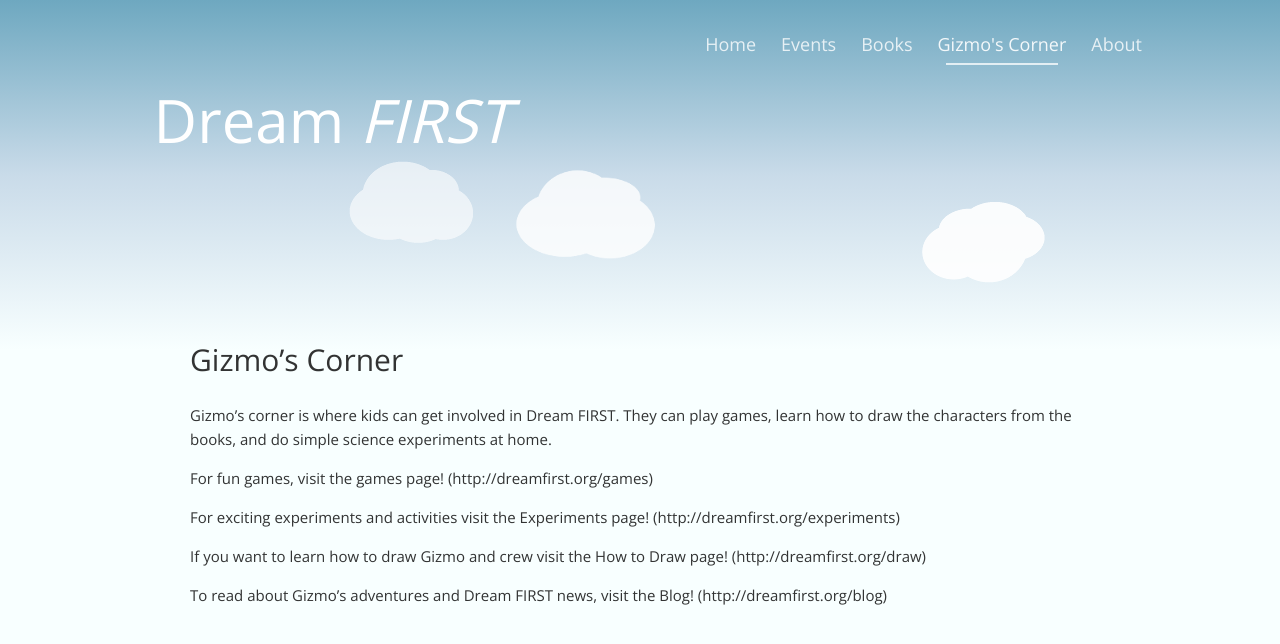
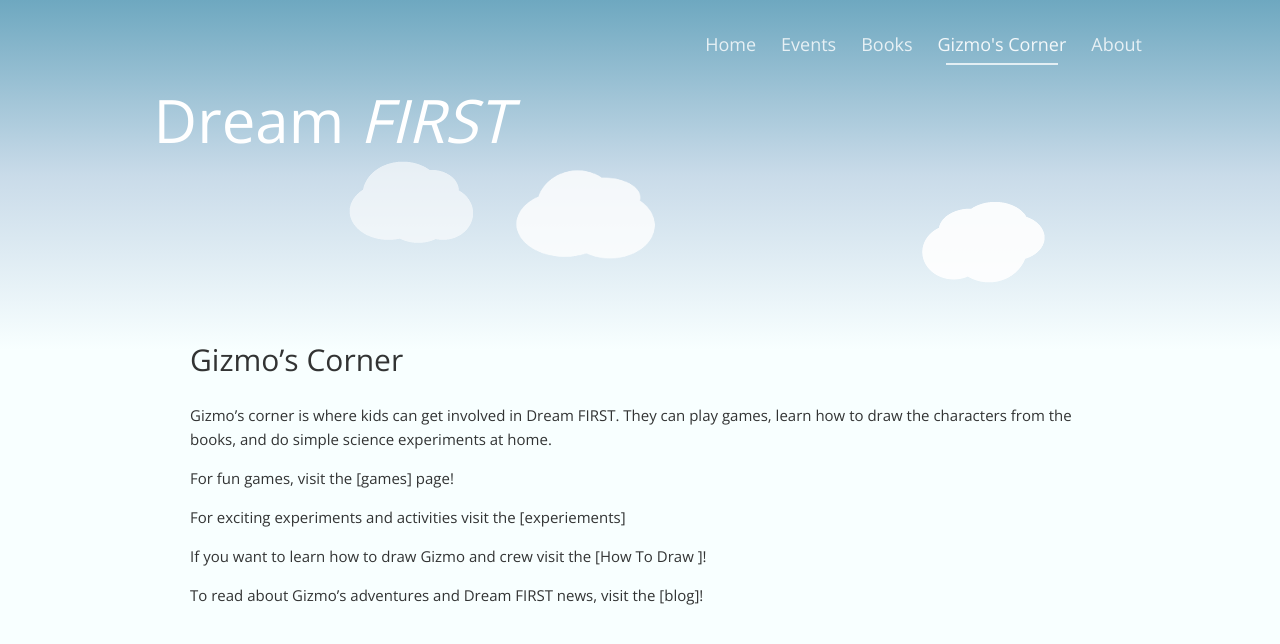
Before and after one commit to DreamFIRST/dreamfirst.github.io, a Jekyll site: the page built from gizmo/index.md, in a window 1280 px wide. Shown: the top 644 px of the page. Built offline with Jekyll 4.4.1, drawn with Linux system fonts in a browser that asks for light colours; nearby versions of some CDN libraries.

```diff
--- a/gizmo/index.md
+++ b/gizmo/index.md
@@ -8,10 +8,13 @@
 ## Gizmo's Corner
 Gizmo's corner is where kids can get involved in Dream FIRST. They can play games, learn how to draw the characters from the books, and do simple science experiments at home.
 
-For fun games, visit the games page! (http://dreamfirst.org/games)
+For fun games, visit the [games] page!
 
-For exciting experiments and activities visit the Experiments page! (http://dreamfirst.org/experiments)
 
-If you want to learn how to draw Gizmo and crew visit the How to Draw page! (http://dreamfirst.org/draw)
 
-To read about Gizmo's adventures and Dream FIRST news, visit the Blog! (http://dreamfirst.org/blog)
+
+For exciting experiments and activities visit the  [experiements]
+
+If you want to learn how to draw Gizmo and crew visit the [How To Draw ]!
+
+To read about Gizmo's adventures and Dream FIRST news, visit the [blog]!
```
